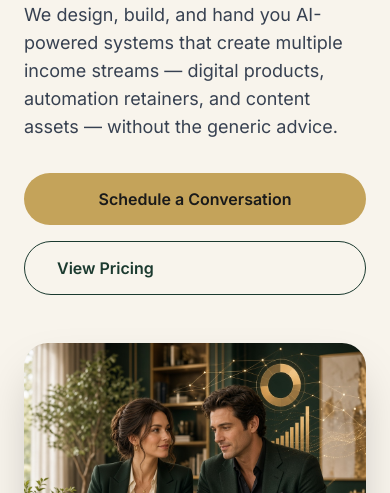
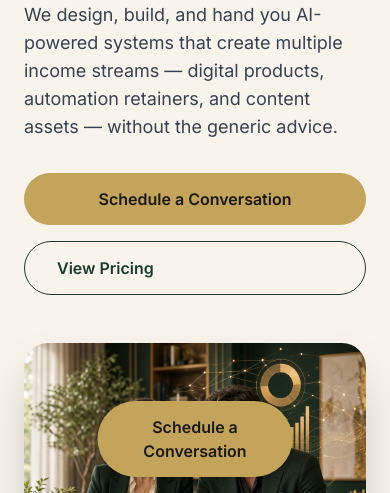
Before and after one commit to copperlang2007/income-forge, a plain HTML site: page index.html in a window 390 px wide. Shown: the part 351-844 px from the top of the page. Drawn offline with nearby package versions, Linux system fonts and the light colour scheme.

Commit message:
Update tokens v1.1 with sticky CTA and refined colors

```diff
--- a/tokens.css
+++ b/tokens.css
@@ -1,19 +1,22 @@
 /* IncomeForge Design Tokens v1.1
  * Cream paper · Forest hero · Gold CTA · Warm authority
+ * Production-ready, AA+ contrast, 8px rhythm
  */
 
 :root {
-  /* Colors — AA+ contrast */
+  /* Colors — AA+ */
   --color-forest: #1B3A2F;
+  --color-forest-dark: #122820;
   --color-gold: #C4A35A;
-  --color-gold-hover: #B08D3E;
+  --color-gold-hover: #A8883F;
   --color-cream: #F8F4EC;
   --color-ink: #1A1A1A;
   --color-muted: #4B5563;
   --color-border: #E5DFD0;
   --color-white: #FFFFFF;
+  --color-success: #166534;
 
-  /* Type scale */
+  /* Type */
   --font-heading: 'Playfair Display', Georgia, serif;
   --font-body: 'Inter', system-ui, -apple-system, sans-serif;
   --text-xs: 0.75rem;
@@ -27,7 +30,7 @@
   --text-5xl: 3rem;
   --text-6xl: 3.75rem;
 
-  /* Spacing rhythm (8px base) */
+  /* Spacing */
   --space-2: 0.5rem;
   --space-4: 1rem;
   --space-6: 1.5rem;
@@ -49,6 +52,7 @@ body {
   background: var(--color-cream);
   color: var(--color-ink);
   line-height: 1.6;
+  margin: 0;
 }
 
 h1, h2, h3, .serif {
@@ -56,6 +60,7 @@ h1, h2, h3, .serif {
   font-weight: 700;
   line-height: 1.15;
   letter-spacing: -0.02em;
+  color: var(--color-forest);
 }
 
 .btn-primary {
@@ -67,6 +72,9 @@ h1, h2, h3, .serif {
   transition: background 0.2s ease, transform 0.1s ease;
   display: inline-block;
   text-align: center;
+  text-decoration: none;
+  border: none;
+  cursor: pointer;
 }
 .btn-primary:hover,
 .btn-primary:focus-visible {
@@ -82,6 +90,8 @@ h1, h2, h3, .serif {
   padding: 0.875rem 2rem;
   background: transparent;
   transition: background 0.2s ease, color 0.2s ease;
+  display: inline-block;
+  text-decoration: none;
 }
 .btn-secondary:hover,
 .btn-secondary:focus-visible {
@@ -96,13 +106,26 @@ h1, h2, h3, .serif {
   border: 1px solid var(--color-border);
   padding: 2rem;
   box-shadow: var(--shadow-soft);
+  transition: box-shadow 0.2s ease;
 }
 .card:hover {
   box-shadow: var(--shadow-lift);
 }
 
-/* Focus styles for a11y */
 :focus-visible {
   outline: 2px solid var(--color-gold);
   outline-offset: 2px;
 }
+
+/* Utility for sticky mobile CTA */
+.sticky-cta {
+  position: fixed;
+  bottom: 1rem;
+  left: 50%;
+  transform: translateX(-50%);
+  z-index: 40;
+  display: none;
+}
+@media (max-width: 767px) {
+  .sticky-cta { display: block; }
+}
```
